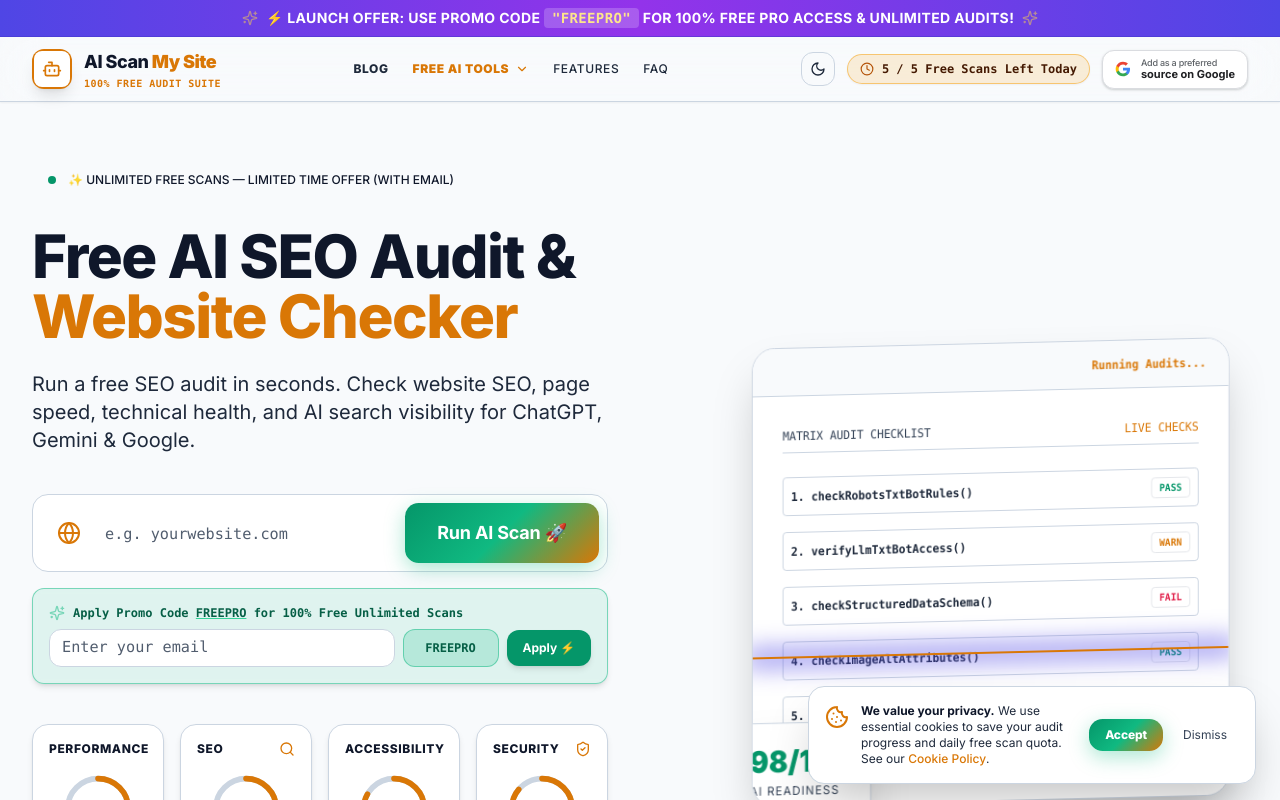
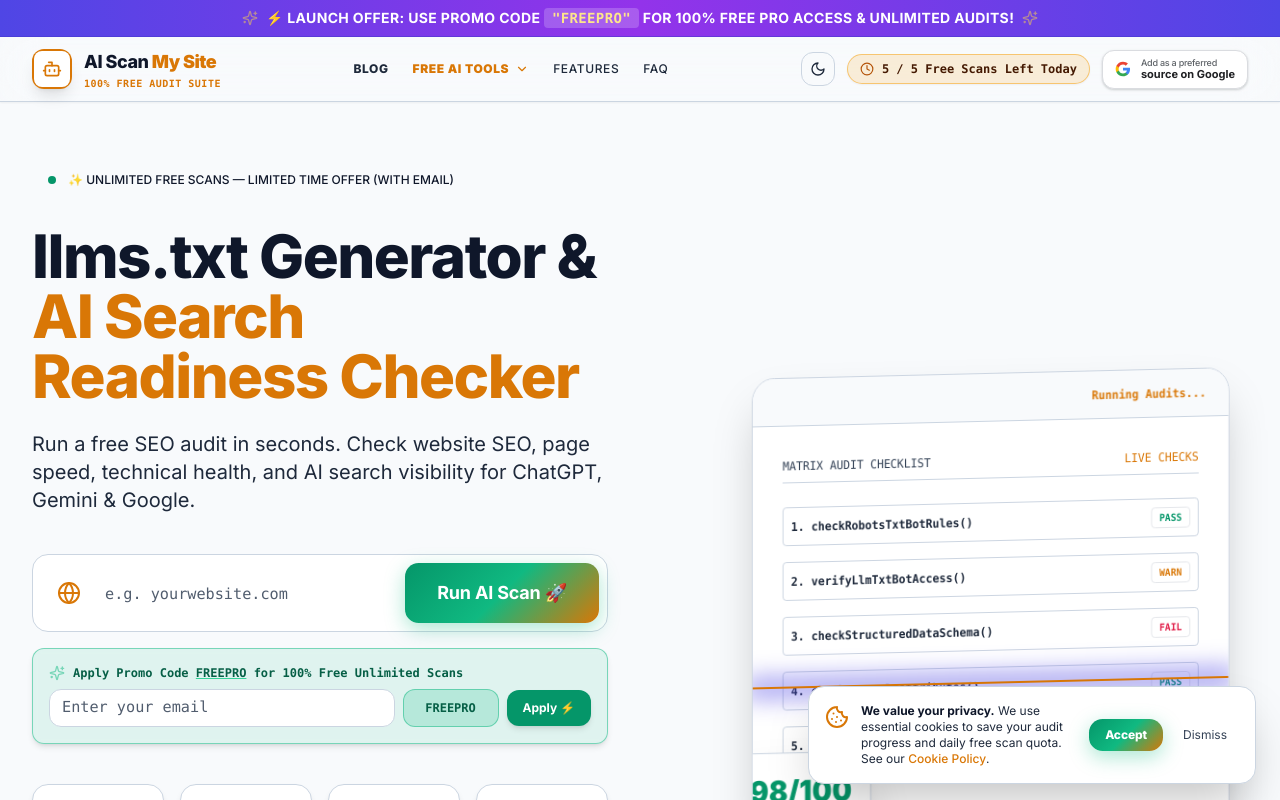
Before and after one commit to ecommatrix1/ai-scan-my-site, a Next.js app: page / in a window 1280 px wide. Shown: the top 800 px of the page. Built offline with nearby package versions, Linux system fonts and the light colour scheme.

Commit message:
seo: update hero H1 heading to target llms.txt generator and AI search readiness

```diff
--- a/AIScanMySite.tsx
+++ b/AIScanMySite.tsx
@@ -1066,8 +1066,8 @@
                 </motion.div>
 
                 <motion.h1 initial={{ opacity: 0, y: 20 }} animate={{ opacity: 1, y: 0 }} transition={{ delay: 0.2 }} className="text-5xl sm:text-6xl font-heading font-extrabold tracking-tight leading-[1.1] mb-6 text-ink">
-                  Free AI SEO Audit &amp;<br />
-                  <span className="text-accent">Website Checker</span>
+                  llms.txt Generator &amp;<br />
+                  <span className="text-accent">AI Search Readiness Checker</span>
                 </motion.h1>
 
                 <motion.p initial={{ opacity: 0, y: 20 }} animate={{ opacity: 1, y: 0 }} transition={{ delay: 0.3 }} className="text-lg sm:text-xl font-normal leading-relaxed mb-10 text-ink-2">
```
